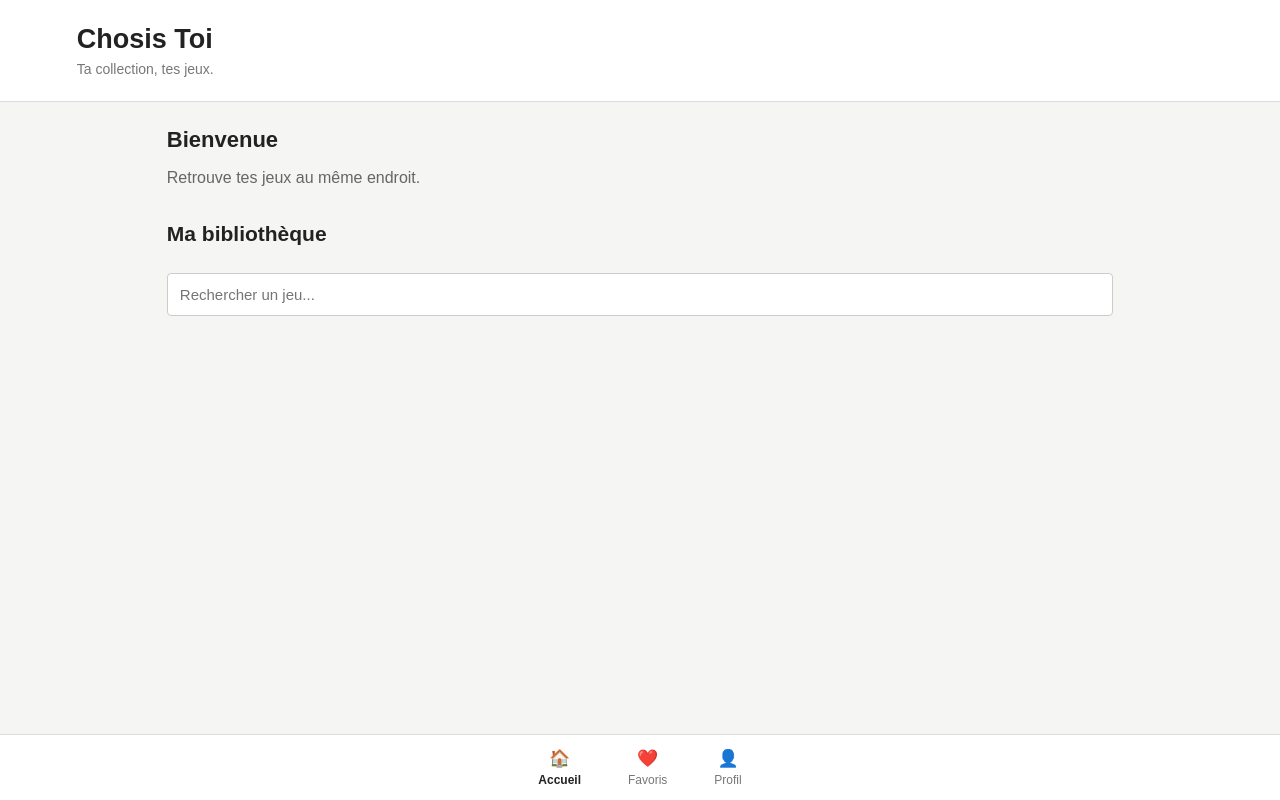
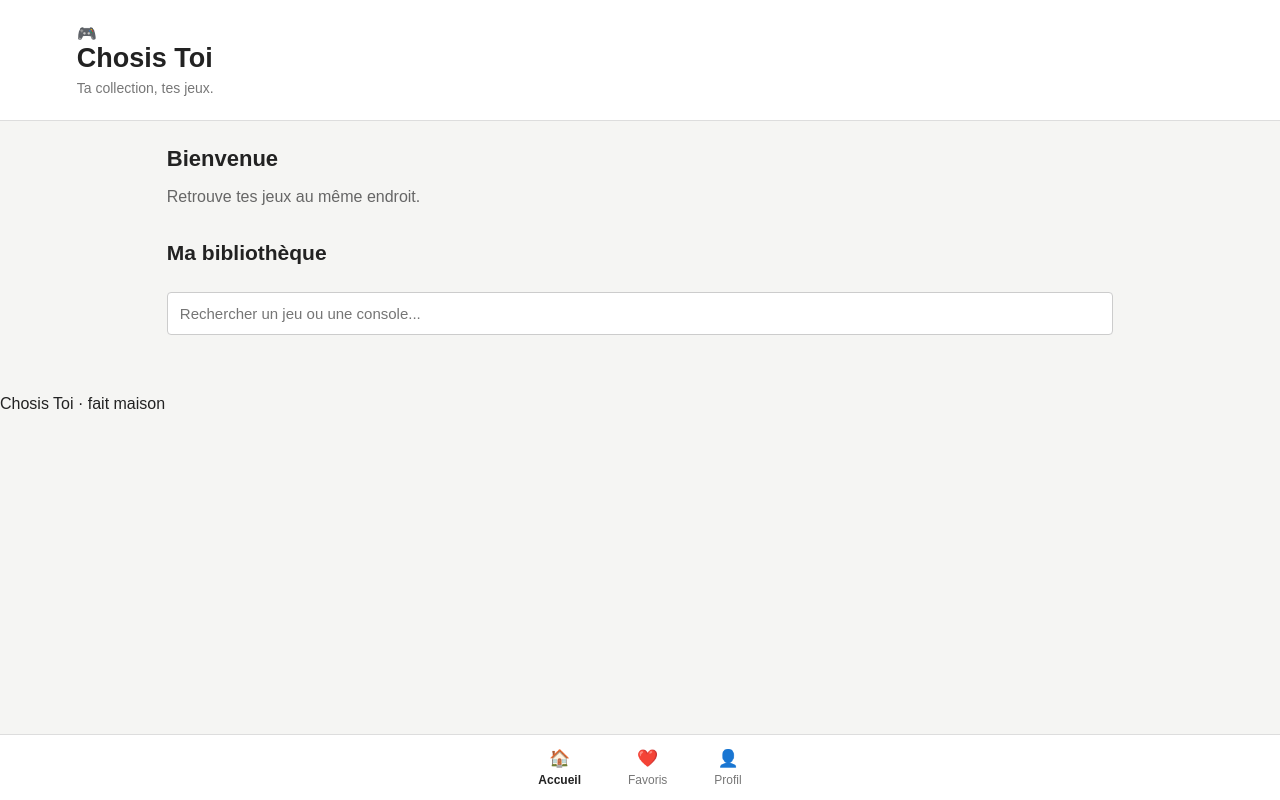
Before and after one commit to ichigoat150/chosis, a plain HTML site: page index.html in a window 1280 px wide. Drawn offline with Linux system fonts and the light colour scheme.

Commit message:
Enhance index.html with new meta tags and layout
Added meta tags for color scheme and description, improved header structure, and updated search placeholder.

```diff
--- a/index.html
+++ b/index.html
@@ -1,25 +1,37 @@
-
 
 <!DOCTYPE html>
 <html lang="fr">
 <head>
     <meta charset="UTF-8">
-    <meta name="viewport" content="width=device-width, initial-scale=1.0">
+    <meta name="viewport" content="width=device-width, initial-scale=1.0, viewport-fit=cover">
     <meta name="theme-color" content="#111318">
+    <meta name="color-scheme" content="dark">
+    <meta name="description" content="Chosis Toi : ta collection, tes jeux.">
     <title>Chosis Toi</title>
+
+    <link rel="manifest" href="manifest.json">
+    <link rel="icon" href="icons/icon-192.png" type="image/png">
+    <link rel="apple-touch-icon" href="icons/icon-192.png">
     <link rel="stylesheet" href="style.css">
 </head>
 
 <body>
     <header class="header">
-        <h1>Chosis Toi</h1>
-        <p>Ta collection, tes jeux.</p>
+        <div class="header-inner">
+            <span class="logo" aria-hidden="true">🎮</span>
+            <div>
+                <h1>Chosis Toi</h1>
+                <p>Ta collection, tes jeux.</p>
+            </div>
+        </div>
     </header>
 
     <main>
         <section id="welcome" class="welcome">
-            <h2>Bienvenue</h2>
-            <p>Retrouve tes jeux au même endroit.</p>
+            <div class="hero">
+                <h2>Bienvenue</h2>
+                <p>Retrouve tes jeux au même endroit.</p>
+            </div>
         </section>
 
         <!-- Vue liste : accueil, favoris, profil -->
@@ -29,8 +41,9 @@
             <input
                 type="search"
                 id="search"
-                placeholder="Rechercher un jeu..."
+                placeholder="Rechercher un jeu ou une console..."
                 aria-label="Rechercher un jeu"
+                autocomplete="off"
             >
 
             <div id="games" class="games"></div>
@@ -60,6 +73,8 @@
         </section>
     </main>
 
+    <footer class="footer">Chosis Toi · fait maison</footer>
+
     <nav class="bottom-nav" aria-label="Navigation principale">
         <button class="nav-button active" data-page="home" type="button">
             🏠 <span>Accueil</span>
```
